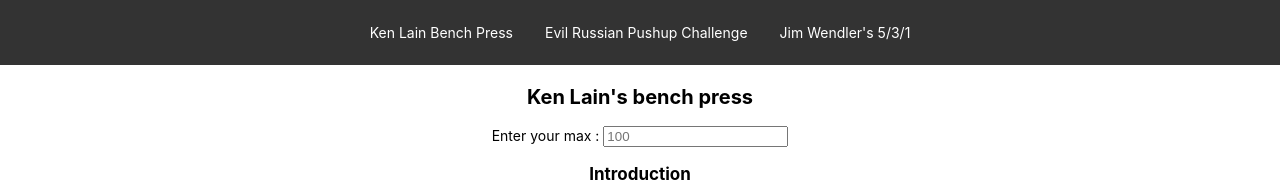
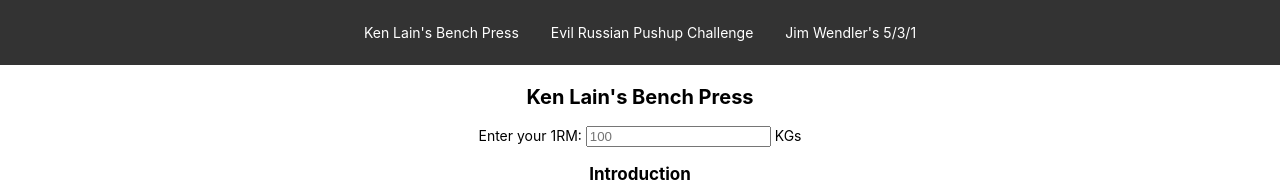
Before and after one commit to ynicolay/fitkit, a React (Create React App) app: page / in a window 1280 px wide. Shown: the top 194 px of the page. Built offline with nearby package versions, Linux system fonts and the light colour scheme.

Commit message:
Upped to version 0.1.2 - Added Bench Press 1RM Persistency - Weight Metric Unit - Fixed Wrong Embed String

```diff
--- a/package.json
+++ b/package.json
@@ -1,6 +1,6 @@
 {
   "name": "fitkit",
-  "version": "0.1.0",
+  "version": "0.1.2",
   "private": true,
   "homepage": "http://str.quest",
   "dependencies": {
--- a/public/index.html
+++ b/public/index.html
@@ -7,7 +7,7 @@
     <meta name="theme-color" content="#000000" />
     <meta
       name="description"
-      content="Web site created using create-react-app"
+      content="The Strength Quest is Neverending"
     />
     <link rel="apple-touch-icon" href="%PUBLIC_URL%/logo192.png" />
     <!--
--- a/src/App.js
+++ b/src/App.js
@@ -10,7 +10,7 @@
     <Router>
       <div className="App">
         <nav>
-          <Link to="/kenLain">Ken Lain Bench Press</Link>
+          <Link to="/kenLain">Ken Lain's Bench Press</Link>
           <Link to="/evilRussian">Evil Russian Pushup Challenge</Link>
           <Link to="/531">Jim Wendler's 5/3/1</Link>
         </nav>
--- a/src/kits/KenLainBench.jsx
+++ b/src/kits/KenLainBench.jsx
@@ -1,14 +1,23 @@
-import { useState } from 'react';
-import kenLainBenchPress from "../programs/kenLainBenchPress.json"
+import { useEffect, useState } from 'react';
+import kenLainBenchPress from '../programs/kenLainBenchPress.json'
+import { setItem, getItem } from '../utils/localStorage';
 
 const KenLainBenchPress = () => {
-  const [max, setMax] = useState(100);
+  const [max, setMax] = useState(() => {
+    return getItem('bprm') || 100
+  });
+
+  useEffect(() => {
+    setItem('bprm', max);
+  }, [max])
+
+
 
   return (
     <div className='container'>
       <h2 className='title'>{kenLainBenchPress.program}</h2>
 			<div className='input'>
-				<span>Enter your max : <input onChange={e => setMax(e.target.value)} type="number" placeholder={max}></input></span>
+				<span>Enter your 1RM: <input onChange={e => setMax(e.target.value)} type="number" placeholder={max}></input> KGs</span>
 			</div>
       <div className='introduction'>
 				<h3>Introduction</h3>
--- a/src/programs/kenLainBenchPress.json
+++ b/src/programs/kenLainBenchPress.json
@@ -1,5 +1,5 @@
 {
-  "program": "Ken Lain's bench press",
+  "program": "Ken Lain's Bench Press",
   "introduction": "Hard 10 week program aiming to up your max rep by 10%, put together by Ken Lain, a famous bodybuilder holding the bench press record",
   "rules": ["Space you low intensity training 3 days after your high intensity training (if monday is high, place the low on tuesday)", "Make sure to follow the weights, do not go astray from the program", "Do not perform other difficult upper-body movements on the high intensity day"],
   "weeks": 10,
--- /dev/null
+++ b/src/utils/localStorage.js
@@ -0,0 +1,16 @@
+export function setItem(key, value) {
+    try {
+      localStorage.setItem(key, JSON.stringify(value));
+    } catch (error) {
+      console.error('Error saving to localStorage', error);
+    }
+  }
+
+  export function getItem(key) {
+    try {
+      const item = localStorage.getItem(key);
+      return item ? JSON.parse(item) : undefined;
+    } catch (error) {
+      console.error('Error reading from localStorage', error);
+    }
+  }
```
Also changed, not shown: 1 other file (tests, documents, lock files or other folders).
